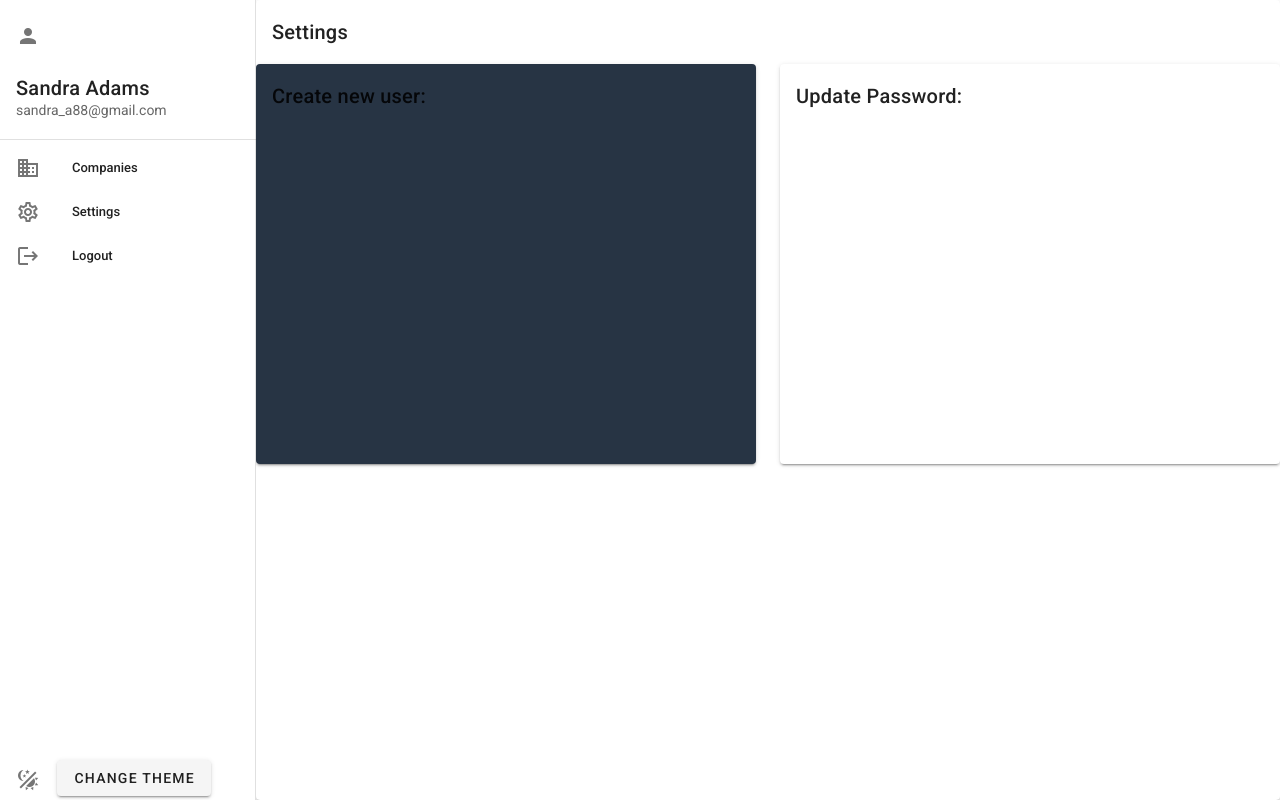
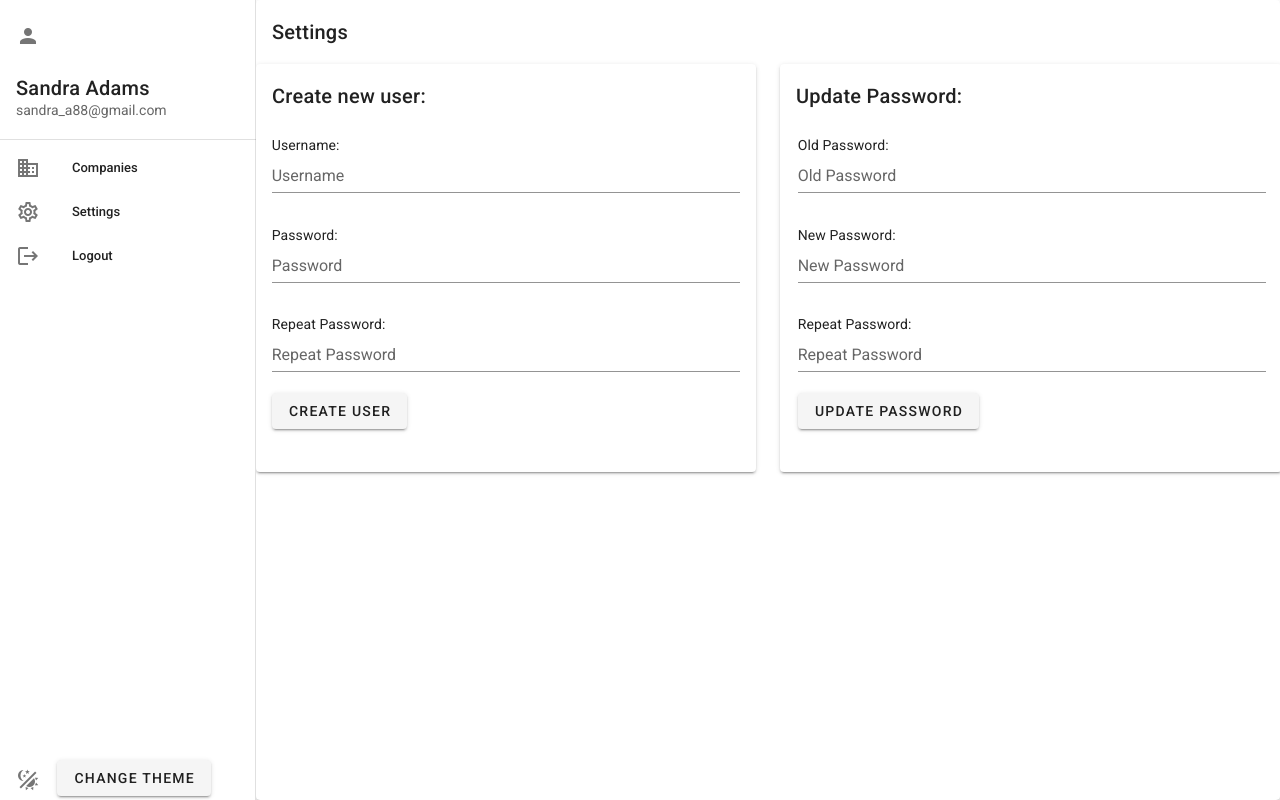
Before and after one commit to 2nowabout/Shellback-Website, a Vue app: page /settings in a window 1280 px wide. Built offline with nearby package versions, Linux system fonts and the light colour scheme.

Commit message:
fixed axios login, further implementation needed

```diff
--- a/package.json
+++ b/package.json
@@ -10,6 +10,7 @@
     "lint": "vue-cli-service lint"
   },
   "dependencies": {
+    "axios": "^1.4.0",
     "core-js": "^3.6.5",
     "vue": "^2.6.11",
     "vue-axios": "^3.5.2",
--- a/src/main.js
+++ b/src/main.js
@@ -3,12 +3,14 @@ import App from "./App.vue";
 import router from "./router";
 import store from "./store";
 import vuetify from "./plugins/vuetify";
+import axios from "./plugins/axios";
 
 Vue.config.productionTip = false;
 
 new Vue({
   router,
   store,
+  axios,
   vuetify,
   render: (h) => h(App),
 }).$mount("#app");
--- a/src/views/LoginPage.vue
+++ b/src/views/LoginPage.vue
@@ -39,7 +39,7 @@
                 style="letter-spacing: 5px"
               ></v-text-field>
               <v-btn
-                @click="checkCode()"
+                @click="login()"
                 height="50px"
                 elevation="0"
                 width="100%"
@@ -55,6 +55,7 @@
 </template>
 
 <script>
+import Vue from "vue";
 export default {
   name: "Login",
   mounted() {
@@ -70,13 +71,16 @@ export default {
   methods: {
     login() {
       // Validate code and set variable that authenticated is true
+      Vue.axios
+        .post("http://localhost:8002/login", {
+          Username: "tester",
+          Password: "Shellback123!",
+          Email: "test@email.com",
+        })
+        .then(function (response) {
+          console.log(response);
+        });
       this.$router.push("/home");
-    },
-    checkCode() {
-      if (this.$store.getters.getCode == this.code) {
-        this.$store.commit("succesfullCode");
-        this.login();
-      }
     },
   },
   computed: {
--- a/src/views/SettingsPage.vue
+++ b/src/views/SettingsPage.vue
@@ -5,13 +5,75 @@
       <v-card-title>Settings</v-card-title>
       <v-row>
         <v-col cols="6">
-          <v-card height="50vh" color="#273444">
+          <v-card height="51vh">
             <v-card-title>Create new user:</v-card-title>
+            <v-card-actions style="padding-left: 1%; margin-left: 1px">
+              <v-row style="margin-left: 2%; padding: 0%">
+                <v-card-text style="margin-top: 2%" class="pa-0"
+                  >Username:</v-card-text
+                >
+                <v-text-field
+                  style="margin-right: 4%"
+                  class="pa-0"
+                  label="Username"
+                ></v-text-field>
+                <v-card-text style="margin-top: 2%" class="pa-0"
+                  >Password:</v-card-text
+                >
+                <v-text-field
+                  style="margin-right: 4%"
+                  class="pa-0"
+                  label="Password"
+                ></v-text-field>
+                <v-card-text style="margin-top: 2%" class="pa-0"
+                  >Repeat Password:</v-card-text
+                >
+                <v-text-field
+                  style="margin-right: 4%"
+                  class="pa-0"
+                  label="Repeat Password"
+                ></v-text-field>
+                <v-col class="ma-0 pa-0" cols="12">
+                  <v-btn>Create User</v-btn>
+                </v-col>
+              </v-row>
+            </v-card-actions>
           </v-card>
         </v-col>
-        <v-col cols="6">
-          <v-card height="50vh">
+        <v-col cols="6" style="padding-right: 1%">
+          <v-card height="51vh">
             <v-card-title>Update Password:</v-card-title>
+            <v-card-actions>
+              <v-row style="margin-left: 2%; padding: 0%">
+                <v-card-text style="margin-top: 2%" class="pa-0"
+                  >Old Password:</v-card-text
+                >
+                <v-text-field
+                  style="margin-right: 4%"
+                  class="pa-0"
+                  label="Old Password"
+                ></v-text-field>
+                <v-card-text style="margin-top: 2%" class="pa-0"
+                  >New Password:</v-card-text
+                >
+                <v-text-field
+                  style="margin-right: 4%"
+                  class="pa-0"
+                  label="New Password"
+                ></v-text-field>
+                <v-card-text style="margin-top: 2%" class="pa-0"
+                  >Repeat Password:</v-card-text
+                >
+                <v-text-field
+                  style="margin-right: 4%"
+                  class="pa-0"
+                  label="Repeat Password"
+                ></v-text-field>
+                <v-col class="pa-0" cols="12">
+                  <v-btn>Update Password</v-btn>
+                </v-col>
+              </v-row>
+            </v-card-actions>
           </v-card>
         </v-col>
       </v-row>
```
Also changed, not shown: src/views/HomePage.vue (+9 -11 lines), 1 other file (tests, documents, lock files or other folders).
